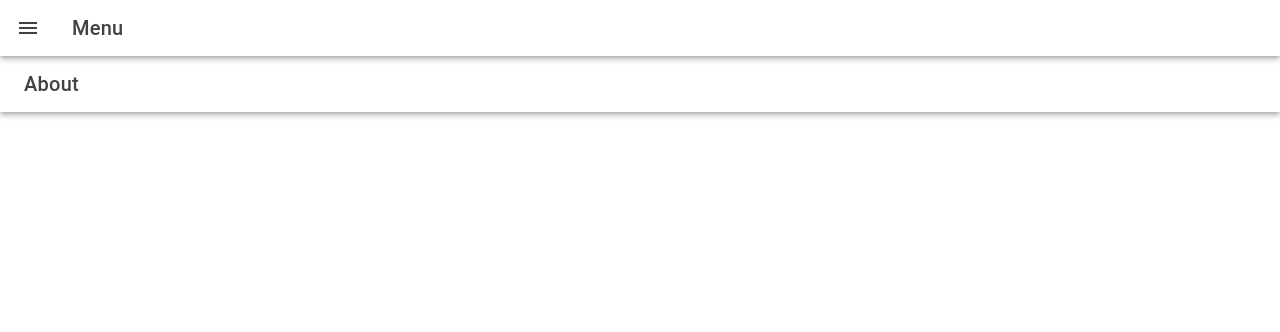
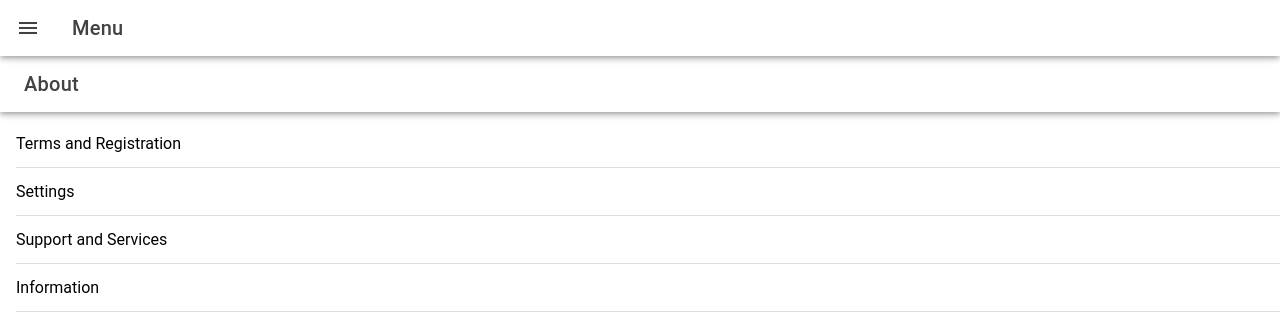
Before and after one commit to ArkDriveDev/it35-lab, a React (Vite) app: page /it35-lab/app/about in a window 1280 px wide. Shown: the top 332 px of the page. Built offline with nearby package versions, Linux system fonts and the light colour scheme.

Commit message:
Edited card in details and added list UI in about page

```diff
--- a/src/pages/About.tsx
+++ b/src/pages/About.tsx
@@ -2,10 +2,12 @@ import {
     IonButtons,
       IonContent,
       IonHeader,
-      IonMenuButton,
       IonPage,
       IonTitle,
-      IonToolbar
+      IonToolbar,
+      IonItem,
+      IonLabel,
+      IonList
   } from '@ionic/react';
 
   const About: React.FC = () => {
@@ -19,6 +21,20 @@ import {
           </IonToolbar>
         </IonHeader>
         <IonContent fullscreen>
+        <IonList>
+      <IonItem>
+        <IonLabel>Terms and Registration</IonLabel>
+      </IonItem>
+      <IonItem>
+        <IonLabel>Settings</IonLabel>
+      </IonItem>
+      <IonItem>
+        <IonLabel>Support and Services</IonLabel>
+      </IonItem>
+      <IonItem>
+        <IonLabel>Information</IonLabel>
+      </IonItem>
+    </IonList>
         </IonContent>
       </IonPage>
     );
--- a/src/pages/Details.tsx
+++ b/src/pages/Details.tsx
@@ -26,13 +26,12 @@ const Details: React.FC = () => {
       <IonContent fullscreen>
       <IonCard>
       <IonCardHeader>
-        <IonCardTitle>Card Title</IonCardTitle>
-        <IonCardSubtitle>Card Subtitle</IonCardSubtitle>
+        <IonCardTitle>These about these Application</IonCardTitle>
+        <IonCardSubtitle>Click the button for details</IonCardSubtitle>
       </IonCardHeader>
 
       <IonCardContent>
-      <IonButton>click me</IonButton>
-      <IonButton disabled={true}>Disabled</IonButton>
+      <IonButton>click for details</IonButton>
       </IonCardContent>
     </IonCard>
       </IonContent>
--- a/src/pages/home.tabs/Feed.tsx
+++ b/src/pages/home.tabs/Feed.tsx
@@ -9,7 +9,7 @@ import {
     IonCardContent,
     IonCardHeader,
     IonCardSubtitle,
-    IonCardTitle
+    IonCardTitle,
 } from '@ionic/react';
 
 const Feed: React.FC = () => {
```
